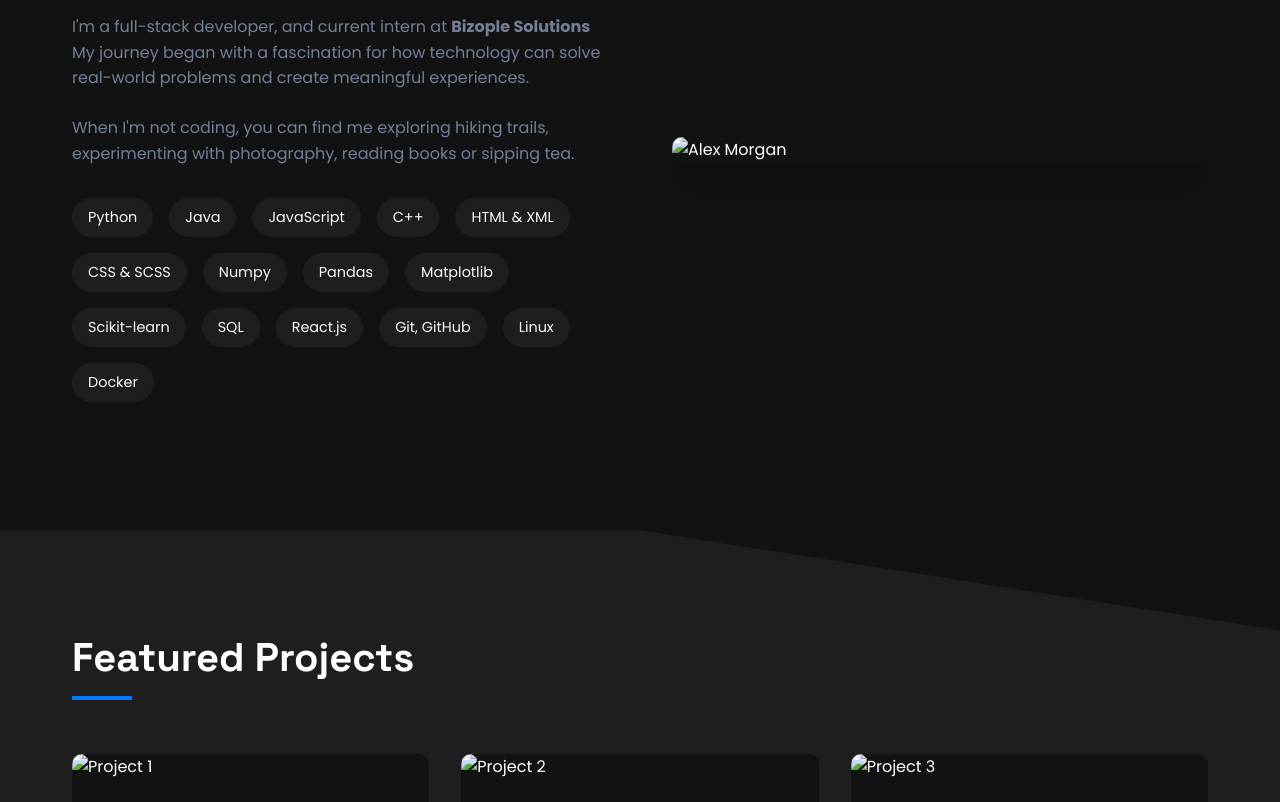
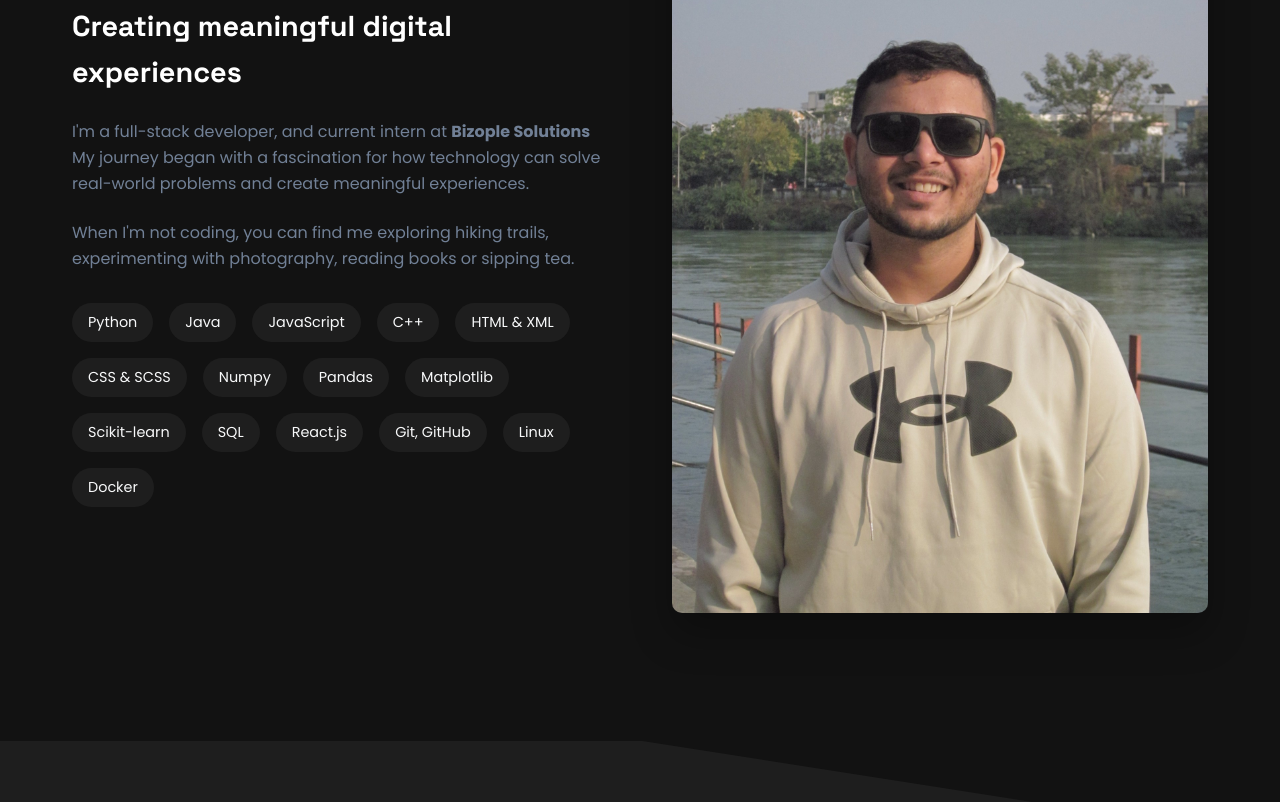
Before and after one commit to shahpranshu27/portfolio, a plain HTML site: page index.html in a window 1280 px wide. Shown: the part 1158-1960 px from the top of the page. Drawn offline with nearby package versions, Linux system fonts and the light colour scheme; the site is published under a folder, as on GitHub Pages, so addresses that start at the root find nothing.

Commit message:
fix image

```diff
--- a/index.html
+++ b/index.html
@@ -84,7 +84,7 @@
                     </div>
                 </div>
                 <div class="about-img reveal">
-                    <img src="/image/about.jpg" alt="Alex Morgan">
+                    <img src="image/about.jpg" alt="Pranshu Shah">
                 </div>
             </div>
         </div>
@@ -98,7 +98,7 @@
                 <!-- Project 1 -->
                 <div class="project-card reveal">
                     <div class="project-image">
-                        <img src="/image/pomodoro-extension/pomodoro.webp" alt="Project 1">
+                        <img src="image/pomodoro-extension/pomodoro.webp" alt="Project 1">
                     </div>
                     <div class="project-content">
                         <div class="project-tags">
@@ -122,7 +122,7 @@
                 <!-- Project 2 -->
                 <div class="project-card reveal">
                     <div class="project-image">
-                        <img src="/image/jarvis/jarvis.png" alt="Project 2">
+                        <img src="image/jarvis/jarvis.png" alt="Project 2">
                     </div>
                     <div class="project-content">
                         <div class="project-tags">
@@ -144,7 +144,7 @@
                 <!-- Project 3 -->
                 <div class="project-card reveal">
                     <div class="project-image">
-                        <img src="/image/quiz-java/quiz.jpg" alt="Project 3">
+                        <img src="image/quiz-java/quiz.jpg" alt="Project 3">
                     </div>
                     <div class="project-content">
                         <div class="project-tags">
```
